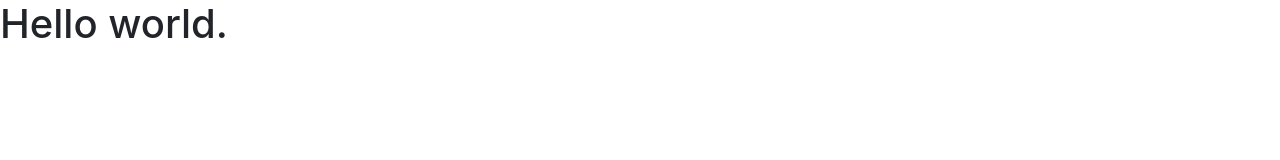
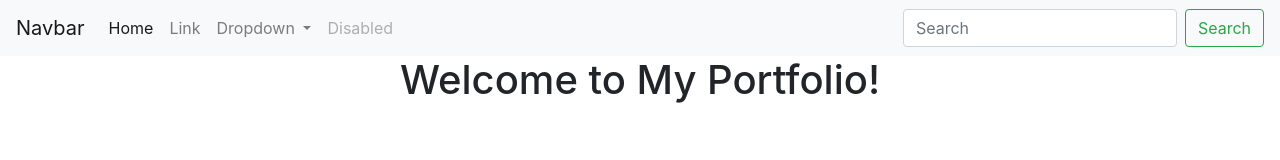
Before and after one commit to jonathanjwatson/warmup-portfolio, a plain HTML site: page index.html in a window 1280 px wide. Drawn offline with nearby package versions, Linux system fonts and the light colour scheme.

Commit message:
Added default navbar, and h1

```diff
--- a/index.html
+++ b/index.html
@@ -20,6 +20,81 @@
     <link rel="stylesheet" href="" />
   </head>
   <body>
-    <h1>Hello world.</h1>
+      <!-- Default NavBar from Bootstrap -->
+    <nav class="navbar navbar-expand-lg navbar-light bg-light">
+      <a class="navbar-brand" href="#">Navbar</a>
+      <button
+        class="navbar-toggler"
+        type="button"
+        data-toggle="collapse"
+        data-target="#navbarSupportedContent"
+        aria-controls="navbarSupportedContent"
+        aria-expanded="false"
+        aria-label="Toggle navigation"
+      >
+        <span class="navbar-toggler-icon"></span>
+      </button>
+
+      <div class="collapse navbar-collapse" id="navbarSupportedContent">
+        <ul class="navbar-nav mr-auto">
+          <li class="nav-item active">
+            <a class="nav-link" href="#"
+              >Home <span class="sr-only">(current)</span></a
+            >
+          </li>
+          <li class="nav-item">
+            <a class="nav-link" href="#">Link</a>
+          </li>
+          <li class="nav-item dropdown">
+            <a
+              class="nav-link dropdown-toggle"
+              href="#"
+              id="navbarDropdown"
+              role="button"
+              data-toggle="dropdown"
+              aria-haspopup="true"
+              aria-expanded="false"
+            >
+              Dropdown
+            </a>
+            <div class="dropdown-menu" aria-labelledby="navbarDropdown">
+              <a class="dropdown-item" href="#">Action</a>
+              <a class="dropdown-item" href="#">Another action</a>
+              <div class="dropdown-divider"></div>
+              <a class="dropdown-item" href="#">Something else here</a>
+            </div>
+          </li>
+          <li class="nav-item">
+            <a
+              class="nav-link disabled"
+              href="#"
+              tabindex="-1"
+              aria-disabled="true"
+              >Disabled</a
+            >
+          </li>
+        </ul>
+        <form class="form-inline my-2 my-lg-0">
+          <input
+            class="form-control mr-sm-2"
+            type="search"
+            placeholder="Search"
+            aria-label="Search"
+          />
+          <button class="btn btn-outline-success my-2 my-sm-0" type="submit">
+            Search
+          </button>
+        </form>
+      </div>
+    </nav>
+
+    <div class="container">
+        <div class="row">
+            <div class="col-sm-12">
+                <h1 class="text-center">Welcome to My Portfolio!</h1>
+            </div>
+        </div>
+    </div>
+
   </body>
 </html>
```
